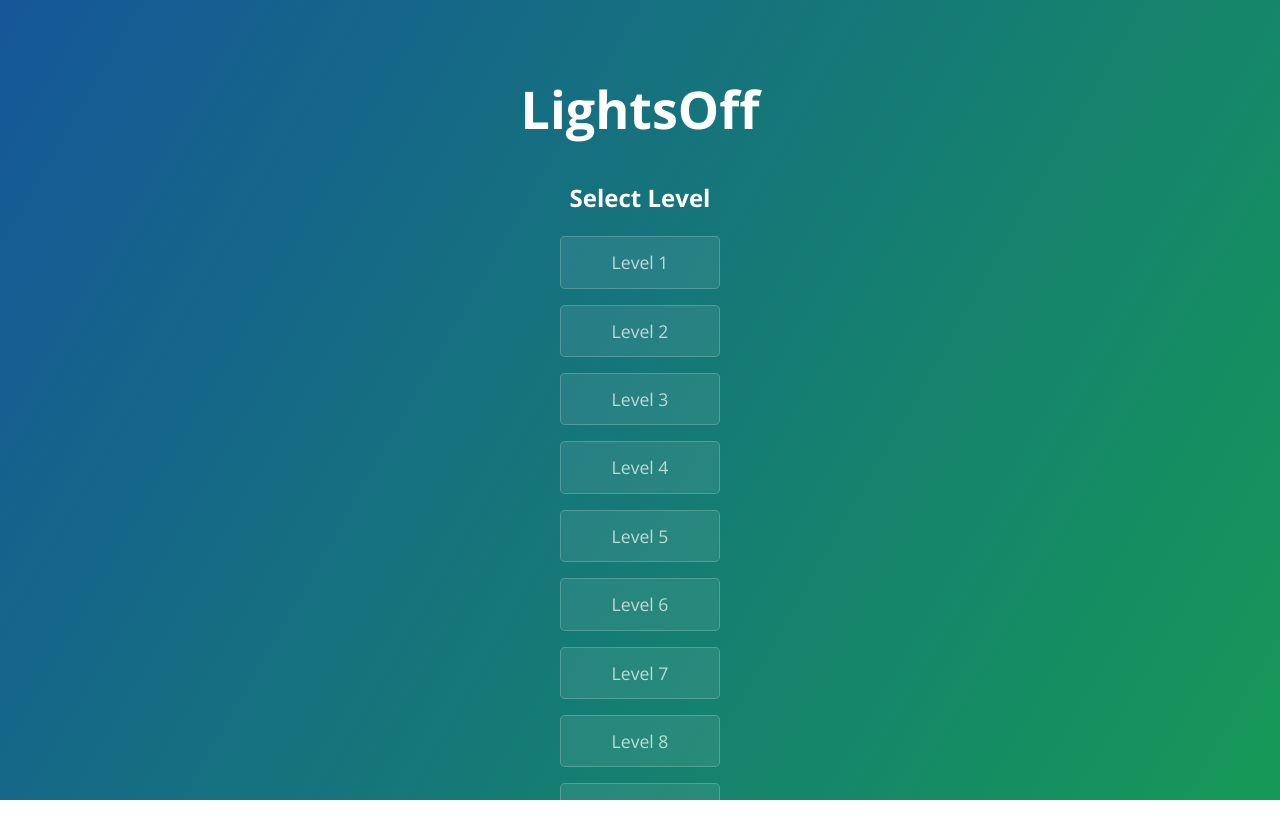
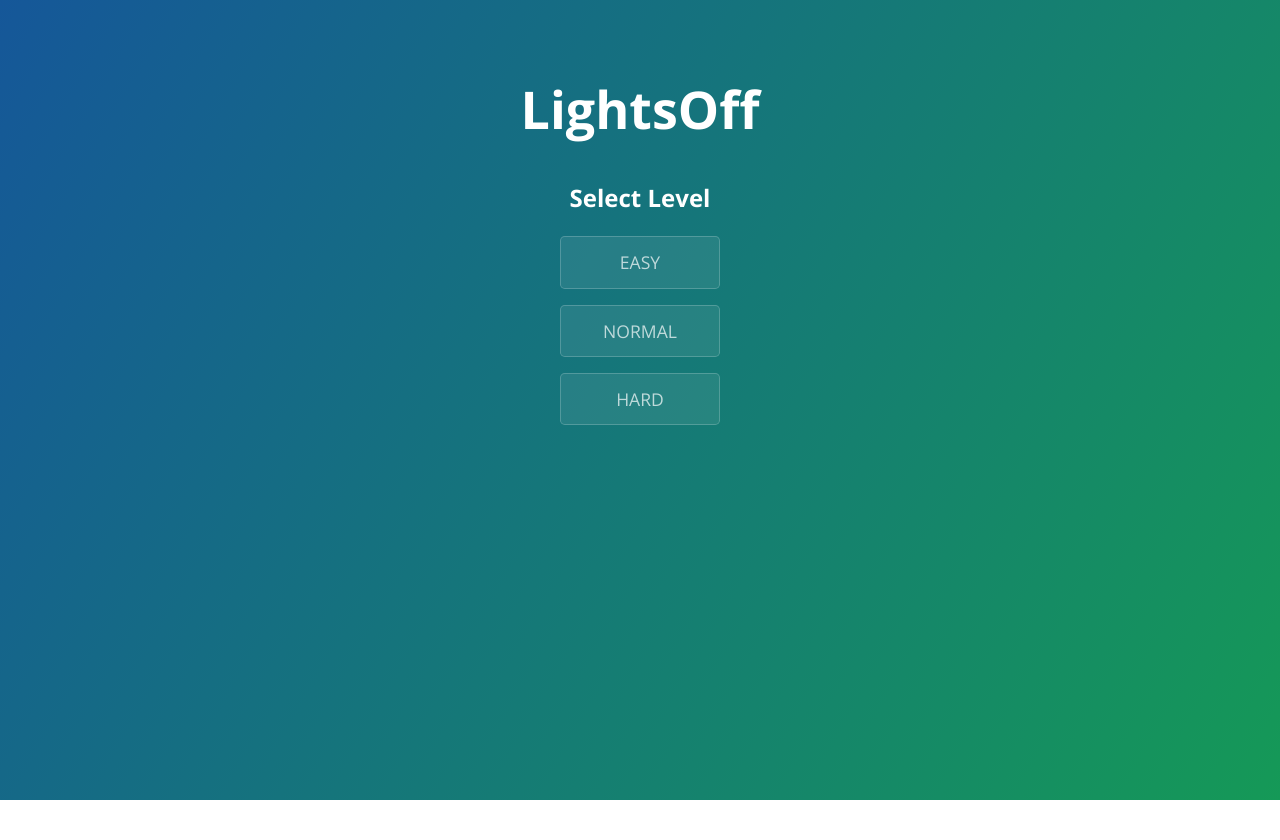
Before and after one commit to komeme/mayfes, a website: page mayfes-ui-master/lightsoff/select_level/select_level.html in a window 1280 px wide. After the commit the page ends 800 px from the top, so only its background shows below. Drawn offline with nearby package versions, Linux system fonts and the light colour scheme.

Commit message:
add level selection

```diff
--- a/mayfes-ui-master/lightsoff/select_level/select_level.html
+++ b/mayfes-ui-master/lightsoff/select_level/select_level.html
@@ -13,15 +13,9 @@
     <section class="page-header">
       <h1 class="project-name">LightsOff</h1>
       <h2 class="name">Select Level</h2>
-      <a href="./play/play.html" class="btn" onclick="playSound()">Level 1</a><br>
-      <a href="./play/play.html" class="btn" onclick="playSound()">Level 2</a><br>
-      <a href="./play/play.html" class="btn" onclick="playSound()">Level 3</a><br>
-      <a href="./play/play.html" class="btn" onclick="playSound()">Level 4</a><br>
-      <a href="./play/play.html" class="btn" onclick="playSound()">Level 5</a><br>
-      <a href="./play/play.html" class="btn" onclick="playSound()">Level 6</a><br>
-      <a href="./play/play.html" class="btn" onclick="playSound()">Level 7</a><br>
-      <a href="./play/play.html" class="btn" onclick="playSound()">Level 8</a><br>
-      <a href="./play/play.html" class="btn" onclick="playSound()">Level 9</a><br>
+      <a href="./play/play.html" class="btn" onclick="playSound()">EASY</a><br><!--Serialで2を出力-->
+      <a href="./play/play.html" class="btn" onclick="playSound()">NORMAL</a><br><!--Serialで4を出力-->
+      <a href="./play/play.html" class="btn" onclick="playSound()">HARD</a><br><!--Serialで7を出力-->
     </section>
   </body>
 </html>
```
Also changed, not shown: mayfes-ui-master/index.html (+3 -2 lines), 1 other file.
